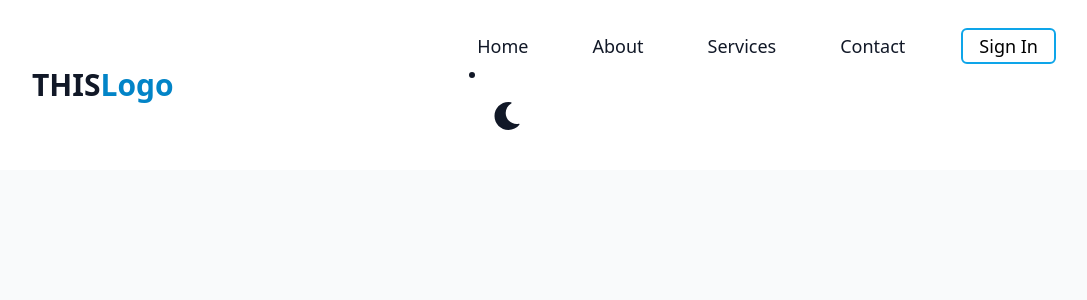
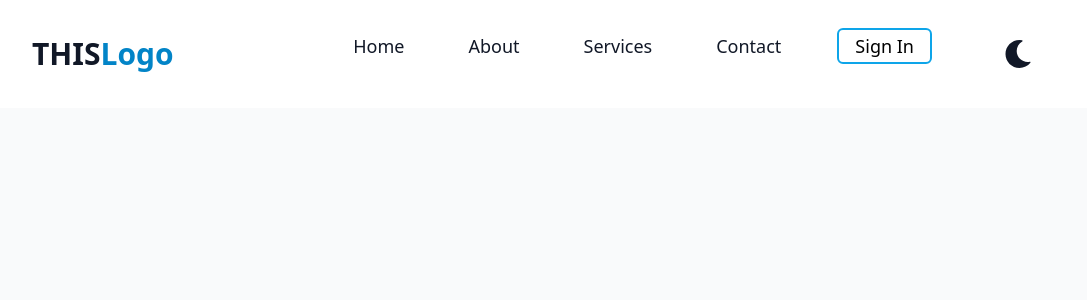
Before and after one commit to roranger216/landing-page-rse, a Next.js app: page /components/header in a window 1280 px wide. Shown: the top 300 px of the page, without its empty margins (96-1183 px from the left). Built offline with nearby package versions, Linux system fonts and the light colour scheme.

Commit message:
darkmode header

```diff
--- a/src/pages/components/header.tsx
+++ b/src/pages/components/header.tsx
@@ -50,8 +50,8 @@ const Header = () => {
                     <li className="mt-2">
                     <Linked href="/components/auth/signin" className="text-lg px-4 py-1 font-medium border-2 border-sky-500 bg-white text-black hover:bg-sky-500 hover:text-white rounded-md ease-in duration-200">Sign In</Linked>
                     </li>
+                    <ul><Darkmode></Darkmode></ul>
                 </ul>
-                <li><Darkmode></Darkmode></li>
                 <div onClick={handleNav} className="block md:hidden">
                     {!nav ? <img src="https://cdn-icons-png.flaticon.com/128/7710/7710488.png" className="" width={24}></img> : <img src="https://cdn-icons-png.flaticon.com/512/1828/1828778.png" className="" width={24}></img>}
                 </div>
```
